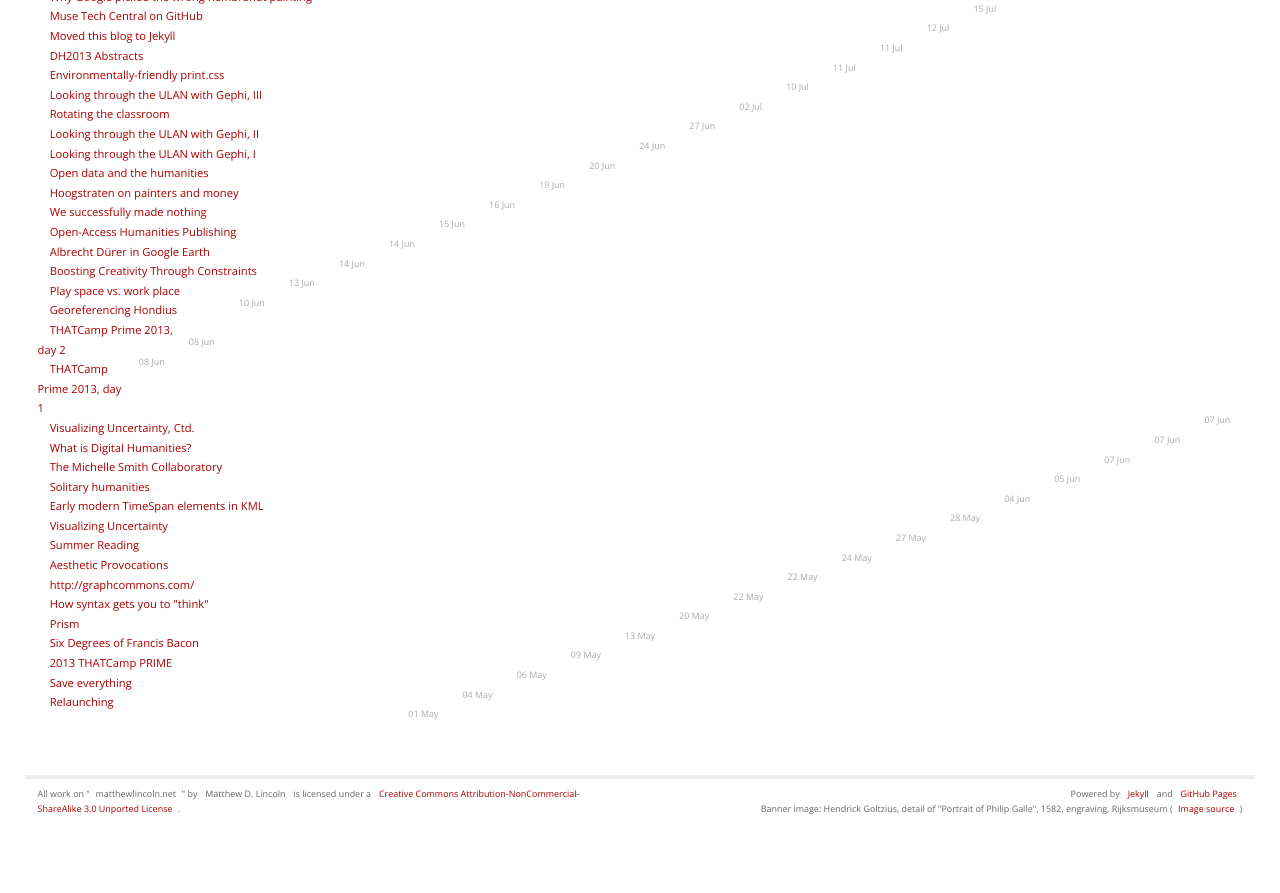
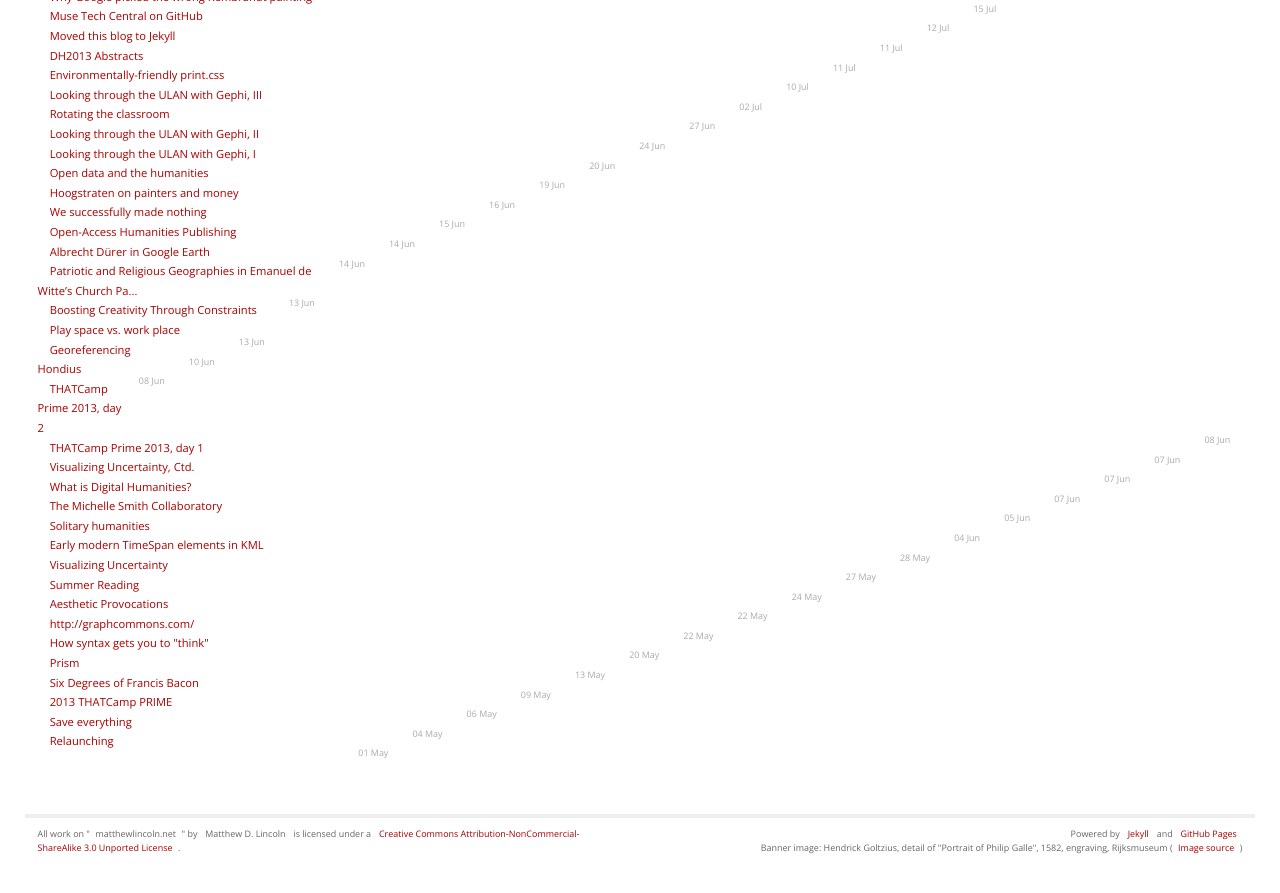
Before and after one commit to mdlincoln/mdlincoln.github.io, a Jekyll site: the page built from archive/index.md, in a window 1280 px wide and 900 px high, scrolled down 1267 px. Shown: the top 893 px of the window. Built offline with Jekyll 4.4.1, drawn with Linux system fonts in a browser that asks for light colours; some web fonts are replaced; before the commit the page ends 2128 px from its top, so only the background shows below that.

Commit message:
Move de witte

```diff
--- a/_data/projects.yaml
+++ b/_data/projects.yaml
@@ -10,3 +10,7 @@
   url: /2013/08/08/scraping-the-smithsonian.html
   snippet: "A beginner Ruby script for downloading collection data from the Smithsonian Institution in bulk, and parsing it into well-formed JSON."
   avatar: /assets/images-display/si_scrape_avatar.png
+- title: "Patriotic and Religious Geographies in Emanuel de Witte's Church Paintings"
+  url: /2013/06/14/patriotic-and-religious-geographies-in-emanuel-de-wittes-church-paintings.html
+  snippet: 'A paper examining the intersection of civic pride and memory in paintings by Emanuel de Witte. Versions presented at the 2011 University of Indiana, Bloomington Graduate Art History Symposium, and the 2012 Medieval and Early Modern interdisciplinary conference "Geographies of Desire" at the University of Maryland, College Park.'
+  avatar: /assets/images-display/dewitte_avatar.png
--- a/projects/patriotic-and-religious-geographies-in-emanuel-de-wittes-church-paintings.markdown
+++ b/_posts/2013-06-14-patriotic-and-religious-geographies-in-emanuel-de-wittes-church-paintings.md
@@ -1,9 +1,10 @@
 ---
 date: 2013-06-14 02:26:07+00:00
-layout: project
+layout: post
 title: Patriotic and Religious Geographies in Emanuel de Witte’s Church Paintings
 snippet: A paper examining the intersection of civic pride and memory in paintings by Emanuel de Witte. Versions presented at the 2011 University of Indiana, Bloomington Graduate Art History Symposium, and the 2012 Medieval and Early Modern interdisciplinary conference "Geographies of Desire" at the University of Maryland, College Park.
 img: /assets/images-display/dewitte_avatar.png
+redirect_from: /projects/patriotic-and-religious-geographies-in-emanuel-de-wittes-church-paintings.html
 ---
 
 
```
